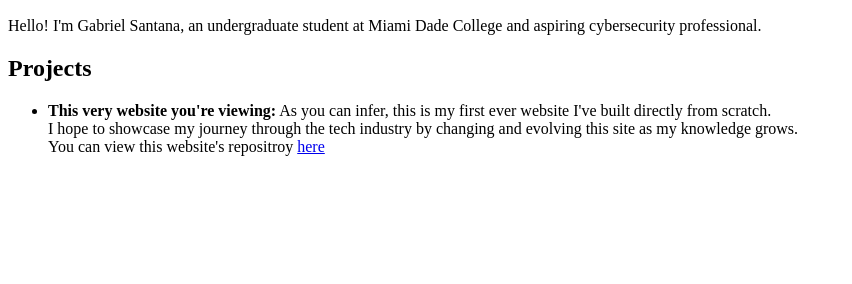
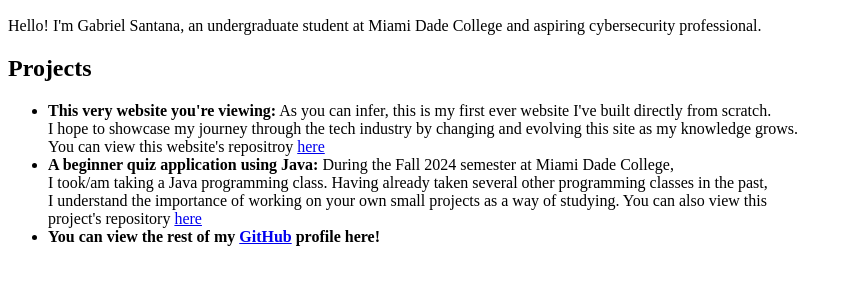
Before and after one commit to gabrielsantana005/Personal_Website, a plain HTML site: page index.html in a window 1280 px wide. Shown: the part 110-394 px from the top of the page, without its empty margins (0-852 px from the left). Drawn offline with Linux system fonts and the light colour scheme.

Commit message:
Update index.html
Added a few things to the Projects list.

```diff
--- a/index.html
+++ b/index.html
@@ -30,7 +30,24 @@
                 You can view this website's repositroy
                 <a href="https://github.com/gabrielsantana005/Personal_Website" target="_blank">here</a>
             </li>
+
+            <li>
+                <strong>A beginner quiz application using Java:</strong> During the Fall 2024 semester at Miami Dade College, <br>
+                I took/am taking a Java programming class. Having already taken several other programming classes in the past, <br>
+                I understand the importance of working on your own small projects as a way of studying. You can also view this <br>
+                project's repository
+                <a href="https://github.com/gabrielsantana005/Java_Quiz_Project" target="_blank">here</a>
+            </li>
+
+            <li>
+                <strong>You can view the rest of my</strong>
+                <a href="https://github.com/gabrielsantana005" target="_blank"><strong>GitHub</strong></a>
+                <strong>profile here!</strong>
+            </li>
         </ul>
+    </section>
+    <section id="about">
+
     </section>
 
 </body>
```
